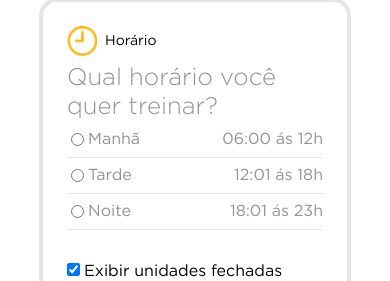
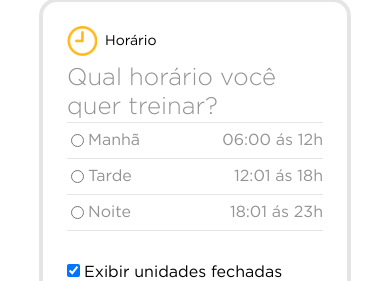
Before and after one commit to Jeffersontee/desafioSmartFit, an Angular app: page / in a window 390 px wide. Shown: the part 460-741 px from the top of the page. Built offline with nearby package versions, Linux system fonts and the light colour scheme; no server answers.

Commit message:
fix: responsivity issues button

```diff
--- a/src/app/components/forms/forms.component.scss
+++ b/src/app/components/forms/forms.component.scss
@@ -10,7 +10,7 @@
 
     padding: 24px;
 
-    border:  4px solid #e5e5e5;
+    border:  4px solid var(--light-text);
     border-radius: 18px;
 }
 
@@ -43,7 +43,7 @@
 
     padding: 8px 4px; // espaçamento
 
-    border-bottom: 1px solid var(--light-text);
+    border-top: 1px solid var(--light-text);
     position: relative;
     color: var(--medium-text);
 }
@@ -54,7 +54,7 @@
 
 .form-group .radio-wrapper span {
     position: absolute;
-    right: 0;
+    right: 0px;
 }
 
 .form-group .btn-wrapper {
```
